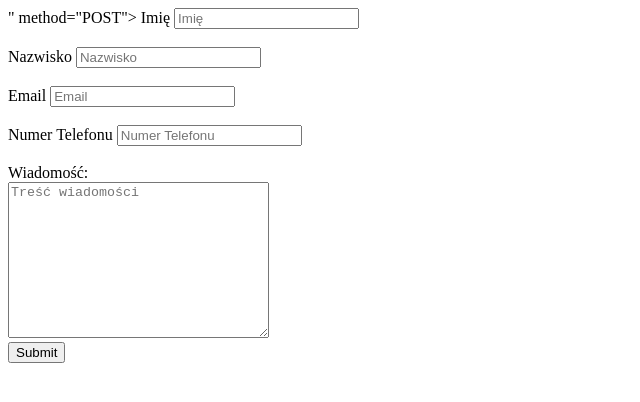
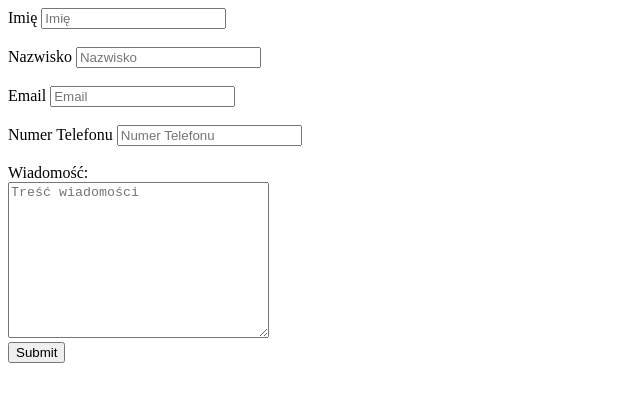
Before and after one commit to chylek94/chylek94.github.io, a plain HTML site: page Formularz/index.html in a window 1280 px wide. Shown: the whole page, without its empty margins (0-640 px from the left). Drawn offline with Linux system fonts and the light colour scheme.

Commit message:
przeslanie pliku 1

```diff
--- a/Formularz/index.html
+++ b/Formularz/index.html
@@ -8,9 +8,9 @@
 </head>
 <body>
 
-        <form action="https://formspree.io/chylek.94@gmail.com" method="POST" >
+        <form action="https://formspree.io/chylek.94@gmail.com" method="POST">
 
-        " method="POST">
+
                 <label for="name">Imię</label>
                 <input type="text" placeholder="Imię" id="name" name="name"><br><br>
                 <label for="lname">Nazwisko</label>
```
